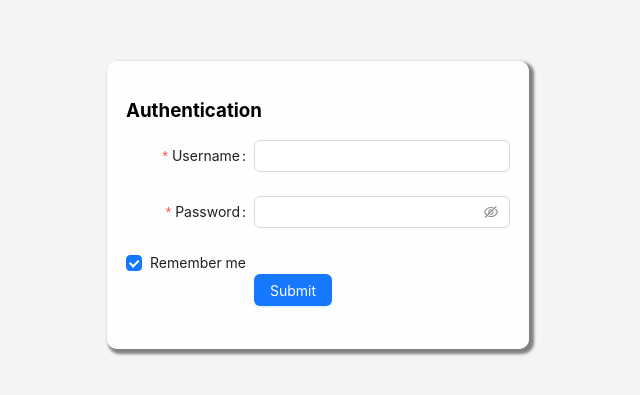
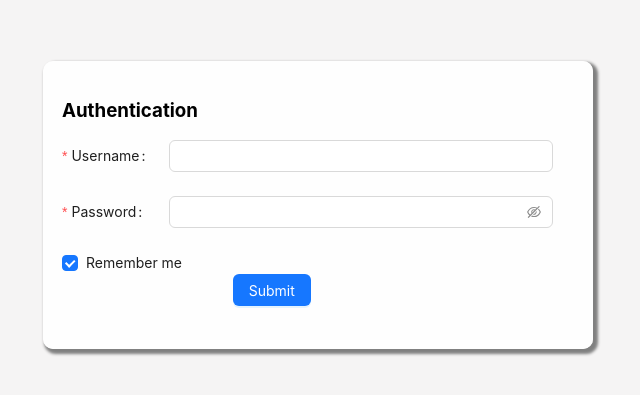
Before and after one commit to VolodumurGruv/hotel, a React (Create React App) app: page /login in a window 1280 px wide. Shown: the part 195-590 px from the top of the page, without its empty margins (322-962 px from the left). Built offline with nearby package versions, Linux system fonts and the light colour scheme.

Commit message:
update login css

```diff
--- a/src/components/login/Signin.jsx
+++ b/src/components/login/Signin.jsx
@@ -28,17 +28,21 @@ function Signin() {
 
 				<Form
 					name="login"
-					labelCol={{ span: 8 }}
-					wrapperCol={{ span: 16 }}
+					labelCol={{ span: 5 }}
+					wrapperCol={{ span: 18 }}
 					initialValues={{ remember: true }}
 					onFinish={onFinish}
 					onFinishFailed={onFinishFailed}
 					autoComplete="off"
+					labelAlign="left"
 				>
 					<Form.Item
 						label="Username"
 						name="username"
-						rules={[{ required: true, message: "Please input your username!" }]}
+						rules={[
+							{ required: true, message: "Please input your username!" },
+							{ type: "string", min: 4 },
+						]}
 					>
 						<Input />
 					</Form.Item>
@@ -46,7 +50,10 @@ function Signin() {
 					<Form.Item
 						label="Password"
 						name="password"
-						rules={[{ required: true, message: "Please input your password!" }]}
+						rules={[
+							{ required: true, message: "Please input your password!" },
+							{ type: "string", min: 6 },
+						]}
 					>
 						<Input.Password />
 					</Form.Item>
--- a/src/styles/login.css
+++ b/src/styles/login.css
@@ -10,7 +10,7 @@
 .login-form--wrap {
 	background-color: rgba(255, 255, 255, 0.9);
 	padding: 1.2rem;
-	width: 30vw;
+	width: 40%;
 	border-radius: 10px;
 	box-shadow: 3px 3px 3px 2px grey;
 }
```
